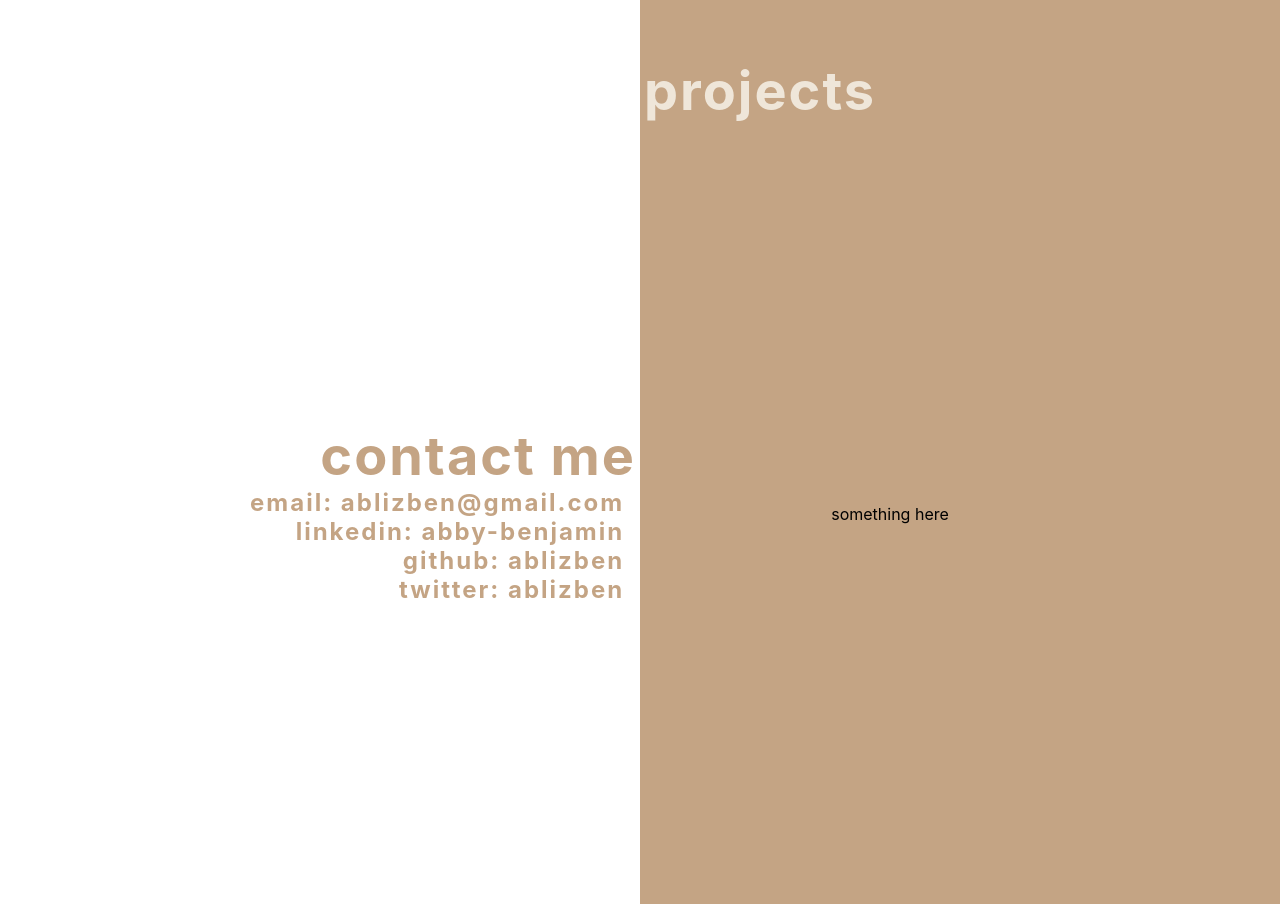
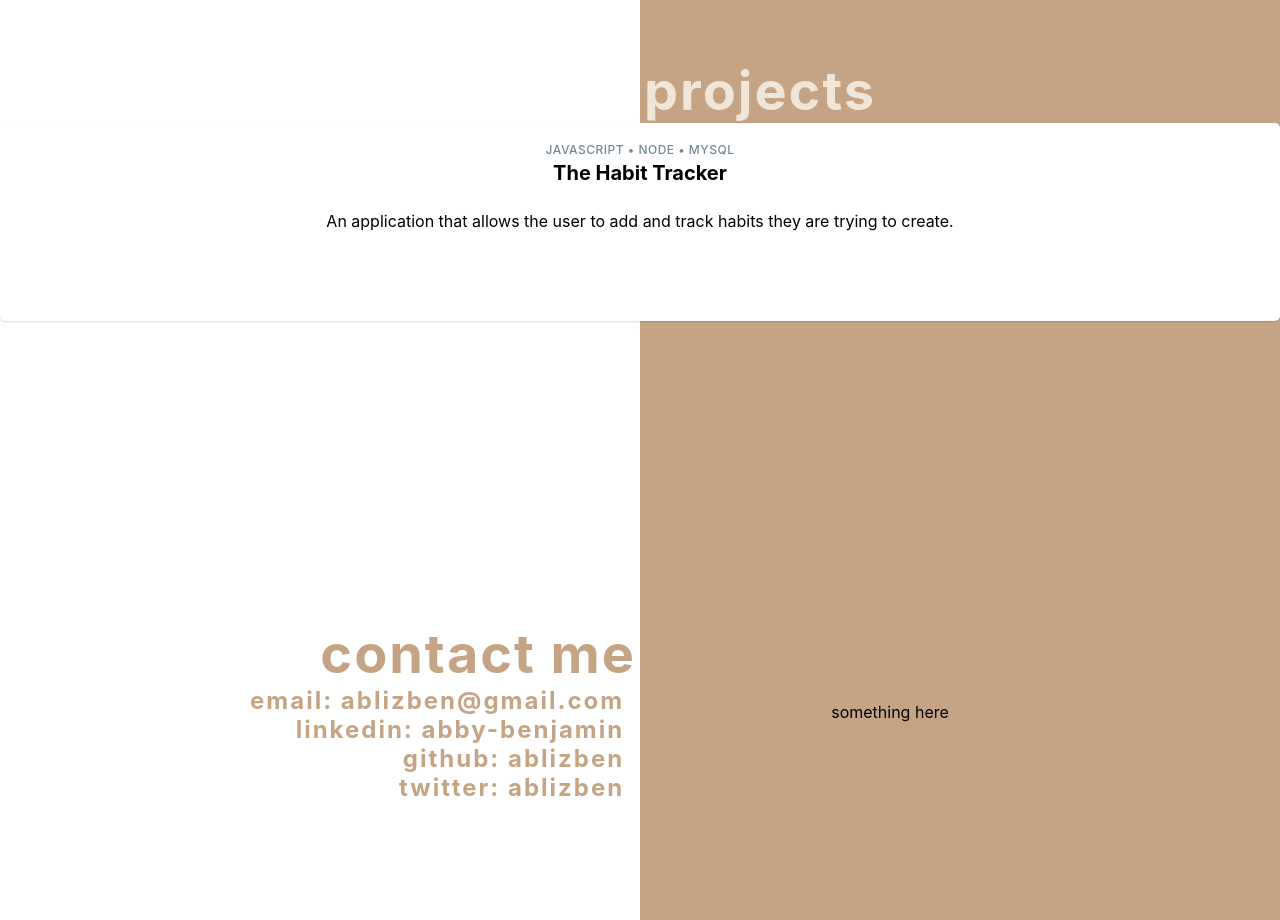
Before and after one commit to ablizben/my-portfolio, a React (Create React App) app: page / in a window 1280 px wide. Shown: the part 1240-2160 px from the top of the page. Built offline with nearby package versions, Linux system fonts and the light colour scheme.

Commit message:
adding in first draft of project cards

```diff
--- a/src/App.css
+++ b/src/App.css
@@ -139,3 +139,82 @@ body {
   left: 120px;
   color: #efe6d9;
 }
+
+.Projects {
+  padding: 15px;
+  margin: 6;
+  height: 100%;
+}
+
+#project-cards {
+  display: grid;
+  grid-template-columns: repeat(auto-fit, minmax(320px, 1fr));
+  grid-gap: 2em;
+  overflow: auto;
+}
+
+.card-body {
+  background: #fff 50%;
+  background-size: cover;
+  border-radius: 5px;
+  box-shadow: 0 1px 2px rgba(0, 0, 0, 0.15);
+  transition: box-shadow 0.3s ease-in-out;
+}
+
+.card-body:hover {
+  box-shadow: 0 5px 15px rgba(0, 0, 0, 0.3);
+  transform: translate3D(0, -1px, 0);
+}
+
+.card-content {
+  display: flex;
+  flex-direction: column;
+  justify-content: space-between;
+  height: 100%;
+  padding: 20px;
+}
+
+.card-content a {
+  display: block;
+  color: #6a737d;
+}
+
+.card-title {
+  margin: 0 0 0.5em;
+  font-size: 20px;
+}
+
+.project-code {
+  display: block;
+  margin-bottom: 4px;
+  color: #738a94;
+  font-size: 12px;
+  line-height: 1.15em;
+  font-weight: 500;
+  letter-spacing: 0.5px;
+  text-transform: uppercase;
+}
+
+.card-footer {
+  display: flex;
+  flex-direction: row;
+  padding: 5px;
+}
+
+.card-footer i {
+  margin-left: 4px;
+  margin-right: 4px;
+}
+
+#repoLink {
+  margin-left: -15px;
+}
+
+.card-content i:hover {
+  color: #6a737d !important;
+}
+
+a:visited {
+  color: #6a737d;
+  position: absolute;
+}
--- /dev/null
+++ b/src/Components/ProjectCard.js
@@ -0,0 +1,28 @@
+import React, { Profiler } from 'react';
+
+
+const ProjectCard = () => {
+
+    const myProjects = {
+        projectOne: {
+            languages: "JavaScript • Node • MySQL",
+            title: "The Habit Tracker",
+            description: "An application that allows the user to add and track habits they are trying to create.",
+            footer: ""
+        }
+    }
+    return (
+        <div className="card-body">
+            <div class="card-content">
+                <header>
+                    <div className="project-code">{myProjects.projectOne.languages}</div>
+                    <h5 className="card-title">{myProjects.projectOne.title}</h5>
+                </header>
+                <p className="card-text">{myProjects.projectOne.description}</p>
+                <h5 className="card-footer"></h5>
+            </div>
+        </div>
+    )
+}
+
+export default ProjectCard;
--- a/src/Components/Projects.js
+++ b/src/Components/Projects.js
@@ -1,17 +1,19 @@
 import React from 'react';
+import ProjectCard from './ProjectCard';
 
 
 const Projects = () => {
     return (
         <div className='projects-page'>
             <div className='projects-left'>
-
             </div>
             <div className='projects-right'>
                 <div className="projects-title">
                         projects
                     </div>
-
+            </div>
+            <div className="project-cards">
+                <ProjectCard />
             </div>
         </div>
     )
```
